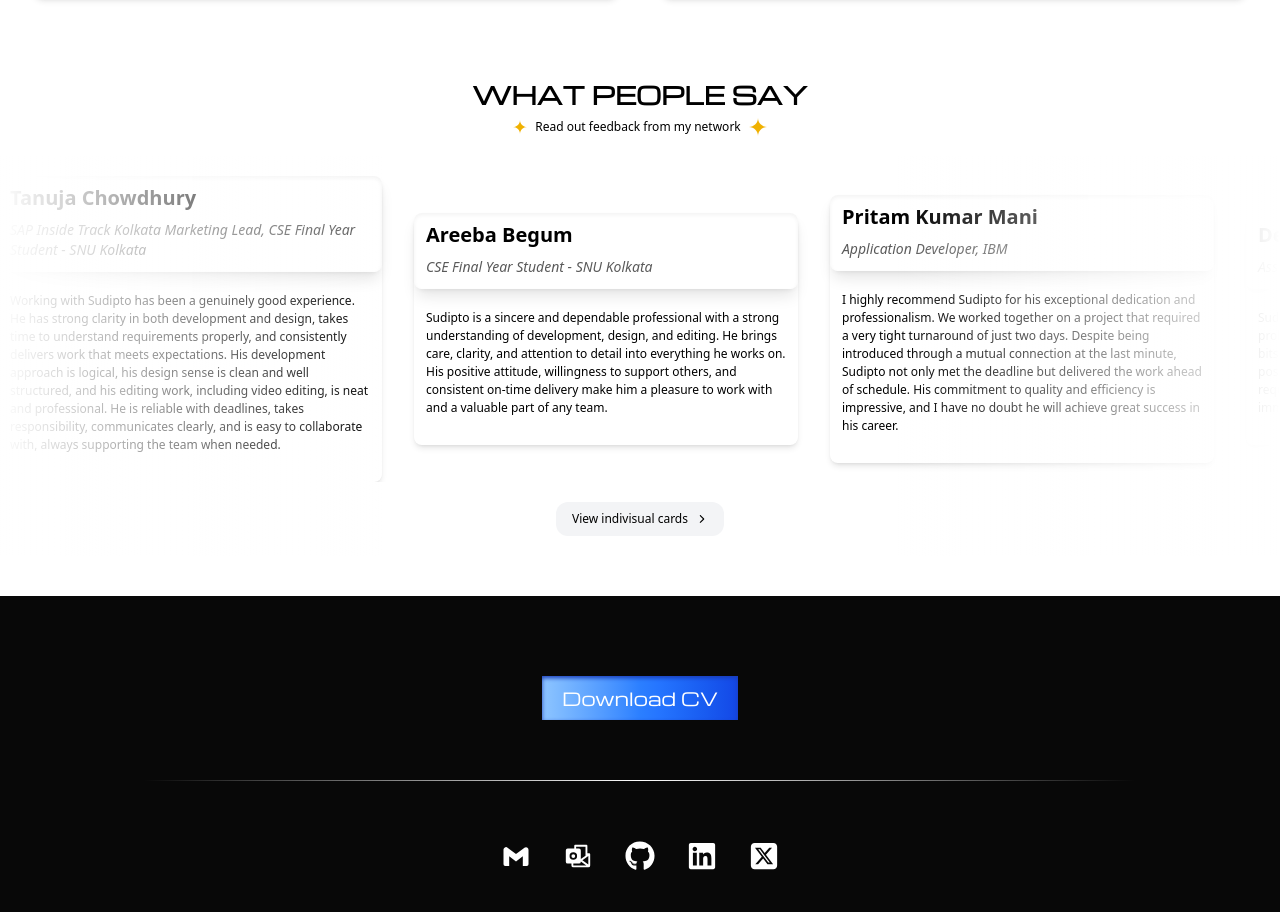
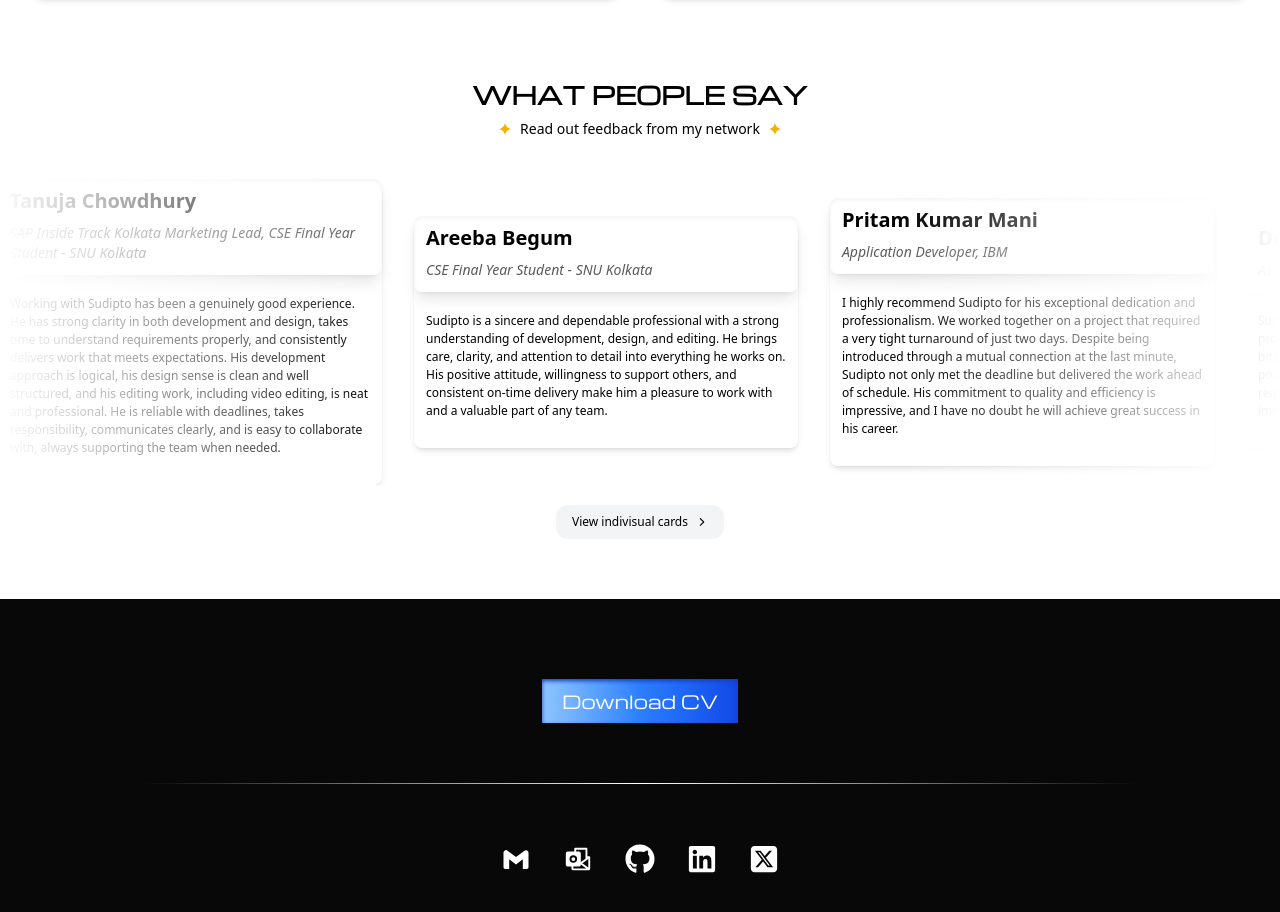
Before and after one commit to isudiptodas/isudiptodas_portfolio, a Next.js app: page / in a window 1280 px wide. Shown: the part 2892-3804 px from the top of the page. Built offline with nearby package versions, Linux system fonts and the light colour scheme; a web font is replaced by a local one; what tailwindcss-motion would draw is missing.

Commit message:
Update page.tsx

```diff
--- a/src/app/page.tsx
+++ b/src/app/page.tsx
@@ -247,7 +247,7 @@ function page() {
         {/* testimonial section */}
         <div className={`w-full h-auto bg-white flex flex-col justify-start items-center py-10`}>
           <h1 className={`w-full text-center font-Michroma font-bold text-black text-xl md:text-2xl`}>WHAT PEOPLE SAY</h1>
-          <p className={`w-full flex justify-center items-center text-[10px] md:text-[12px] gap-2 mt-2 mb-5`}> <span className="text-yellow-500 text-[14px]"><SiGooglegemini /></span> Read out feedback from my network <span className="text-yellow-500 text-lg"><SiGooglegemini /></span></p>
+          <p className={`w-full flex justify-center items-center text-[12px] md:text-[14px] gap-2 mt-2 mb-5`}> <span className="text-yellow-500 text-[14px]"><SiGooglegemini /></span> Read out feedback from my network <span className="text-yellow-500 text-[14px]"><SiGooglegemini /></span></p>
 
           <div className={`w-full h-auto flex flex-col justify-center items-center relative overflow-hidden pb-5 pt-5`}>
             <div className="h-full z-20 absolute left-0 w-[20%] lg:w-[30%] bg-gradient-to-r from-white to-transparent"></div>
```
